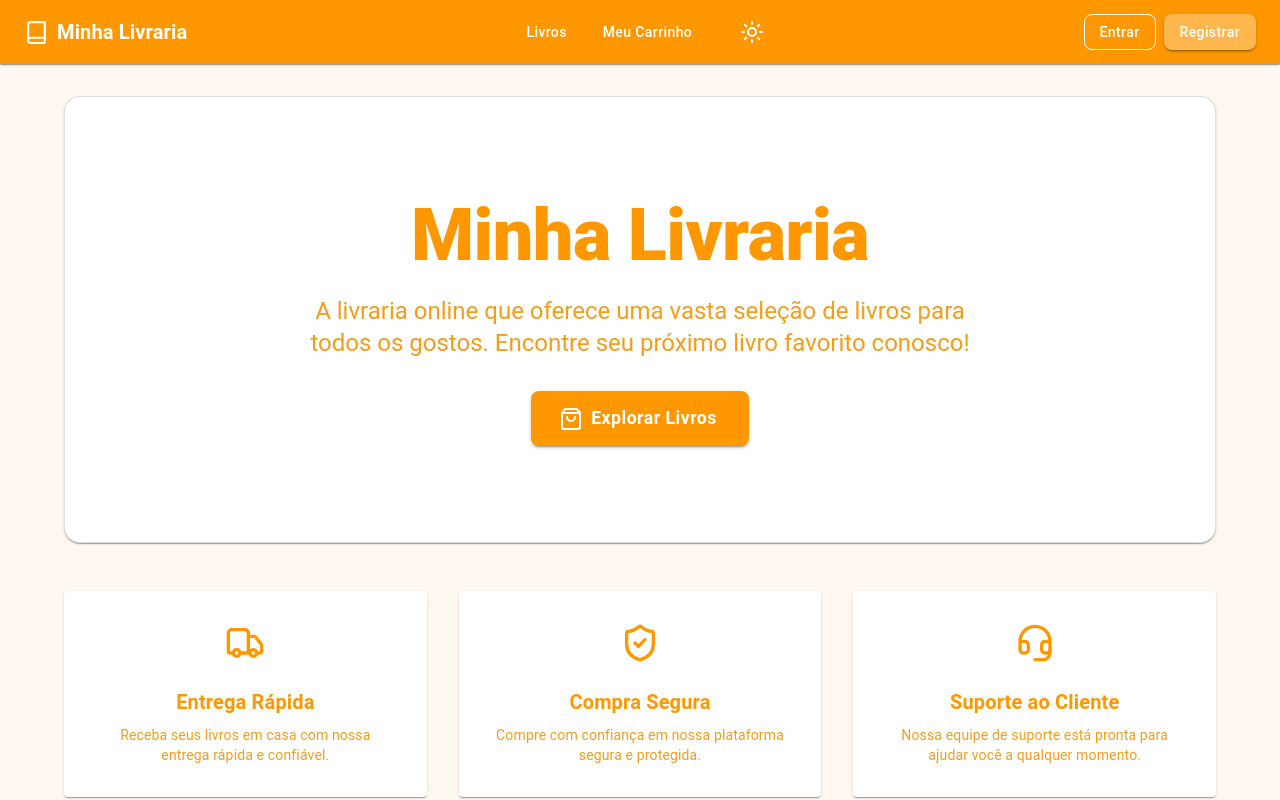
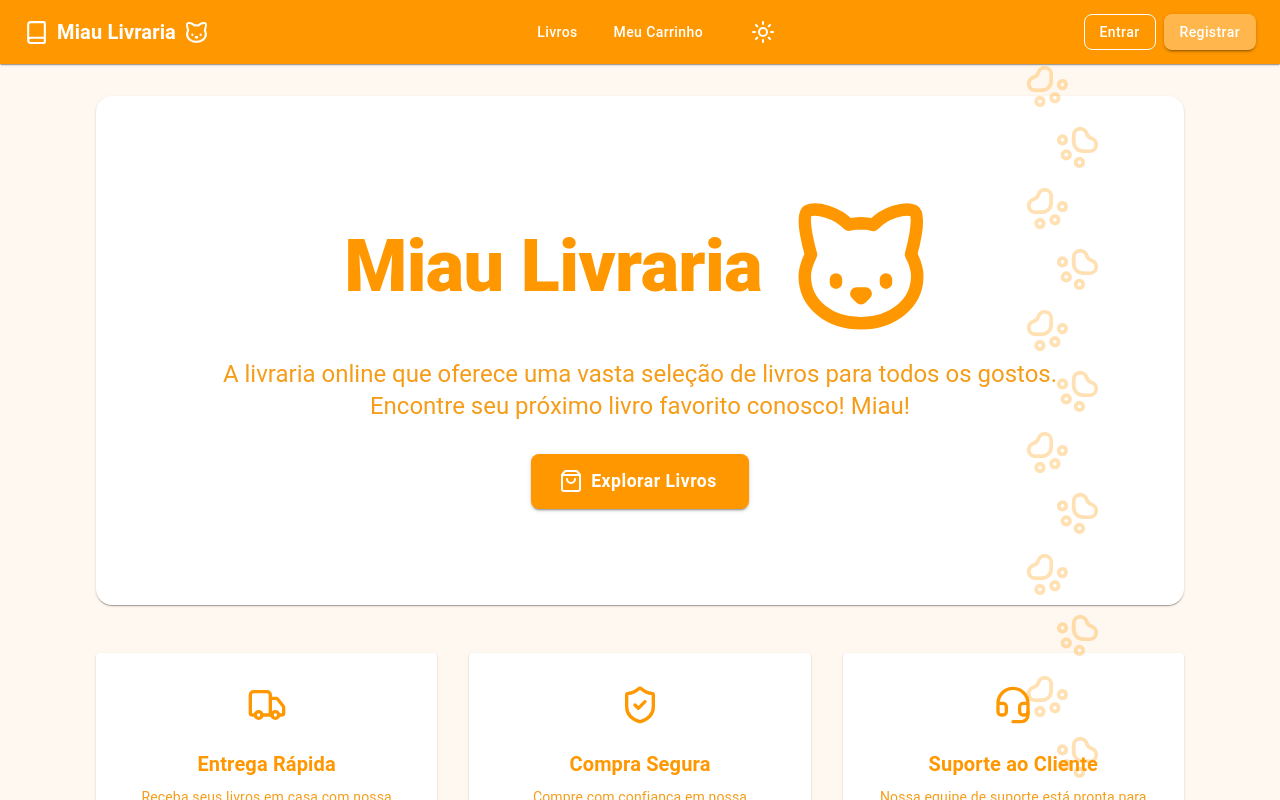
Before and after one commit to mariahpereira-practice/my-library, a React (Vite) app in the folder app/: page / in a window 1280 px wide. Shown: the top 800 px of the page. Built offline with nearby package versions, Linux system fonts and the light colour scheme.

Commit message:
modificando o layout

```diff
--- a/app/index.html
+++ b/app/index.html
@@ -4,7 +4,7 @@
     <meta charset="UTF-8" />
     <link rel="icon" type="image/svg+xml" href="/favicon.svg" />
     <meta name="viewport" content="width=device-width, initial-scale=1.0" />
-    <title>Minha Livraria</title>
+    <title>Miau Livraria</title>
   </head>
   <body>
     <div id="root"></div>
--- /dev/null
+++ b/app/src/components/CatPawPrint/index.tsx
@@ -0,0 +1,68 @@
+import { Box, Icon } from "@mui/material";
+import { PawPrintIcon } from "lucide-react";
+import { keyframes } from "@emotion/react";
+
+export function CatPawPrint() {
+
+    const paw1 = { mr: '180px', transform: 'rotate(-270deg)' }
+    const paw2 = { mr: '150px', transform: 'rotate(180deg)' }
+
+    const pawSteps = [
+        { ...paw1 },
+        { ...paw2 },
+        { ...paw1 },
+        { ...paw2 },
+        { ...paw1 },
+        { ...paw2 },
+        { ...paw1 },
+        { ...paw2 },
+        { ...paw1 },
+        { ...paw2 },
+        { ...paw1 },
+        { ...paw2 },
+        { ...paw1 },
+        { ...paw2 },
+        { ...paw1 },
+        { ...paw2 },
+        { ...paw1 },
+        { ...paw2 },
+    ]
+
+    return (
+        <Box sx={{
+                    position: 'absolute',
+                    bottom: 20,
+                    right: 30,
+                    display: 'flex',
+                    flexDirection: 'column',
+                    alignItems: 'flex-end',
+                    gap: 2,
+                    pointerEvents: 'none',
+                }}>
+            {pawSteps.map((step, index) => {
+                const fade = keyframes`
+                    0% { opacity: 0; }
+                    60% { opacity: 1; }
+                    100% { opacity: 0.3; }
+                `;
+                return (
+                    <Icon
+                        key={index}
+                        component={PawPrintIcon}
+                        sx={{
+                            color: 'primary.main',
+                            ...step,
+                            fontSize: 45,
+                            opacity: 0,
+                            animationName: fade.toString(),
+                            animationDuration: '0.5s',
+                            animationFillMode: 'forwards',
+                            animationDelay: `${index * 0.15}s`,
+                        }}
+                    />
+                );
+            })}
+
+            </Box>
+    );
+}
--- a/app/src/components/Layout/Header/brand-logo.tsx
+++ b/app/src/components/Layout/Header/brand-logo.tsx
@@ -1,5 +1,5 @@
 import { Typography } from "@mui/material";
-import { Book } from "lucide-react";
+import { Book, Cat } from "lucide-react";
 import {Link as RouterLink} from "react-router";
 
 function BrandLogo() {
@@ -16,7 +16,8 @@ function BrandLogo() {
         mr: {md: 4}
     }}>
     <Book size={25}/>
-      Minha Livraria
+      Miau Livraria
+    <Cat size={25}/>
     </Typography>
   );
 }
--- a/app/src/components/Layout/Header/index.tsx
+++ b/app/src/components/Layout/Header/index.tsx
@@ -6,7 +6,9 @@ import BrandLogo from "./brand-logo";
 
 export function Header(){
     return (
-        <AppBar position="static" elevation={1}>
+        <AppBar position="static" elevation={1} sx={{
+            zIndex: 1
+        }}>
             <Toolbar sx={{justifyContent: 'space-between'}}>
                 <MobileNavMenu />
                 <BrandLogo />
--- a/app/src/components/Layout/footer.tsx
+++ b/app/src/components/Layout/footer.tsx
@@ -6,11 +6,12 @@ export function Footer() {
         <Box component="footer" sx={{
             bgcolor: 'background.paper',
             py: 3,
-            mt: 'auto'
+            mt: 'auto',
+            zIndex: 1
         }}>
             <Container maxWidth="lg" >
                 <Typography variant="body2" color="text.secondary" align="center">
-                    © {new Date().getFullYear()} Minha Livraria. Todos os direitos reservados.
+                    © {new Date().getFullYear()} Miau Livraria. Projeto de Estudo de Front-End com React. Instituição: Infnet
                 </Typography>
                 <Typography variant="caption" color="text.secondary" align="center" sx={{
                     display: { xs: 'none', sm: 'block' },
--- a/app/src/components/Layout/index.tsx
+++ b/app/src/components/Layout/index.tsx
@@ -12,7 +12,7 @@ export function Layout() {
       }}>
         <Header />
         <Box component="main" sx={{ flexGrow: 1, py: 4 }}>
-            <Container maxWidth="lg">
+            <Container maxWidth={false} sx={{ px: { xs: 4, md: 12 } }}>
                 <Outlet />
             </Container>
         </Box>
--- a/app/src/pages/home.tsx
+++ b/app/src/pages/home.tsx
@@ -1,6 +1,8 @@
-import { Box, Button, Grid, Paper, Typography } from "@mui/material";
-import { Headset, ShieldCheck, ShoppingBag, Truck } from "lucide-react";
+import { Box, Button, Grid, Icon, Paper, Typography } from "@mui/material";
+import { Cat, CatIcon, Headset, PawPrint, PawPrintIcon, ShieldCheck, ShoppingBag, Truck } from "lucide-react";
 import { CardFeature } from "../components/CardFeature";
+import { useNavigate } from "react-router";
+import { CatPawPrint } from "../components/CatPawPrint";
 
 export function Home() {
 
@@ -20,36 +22,58 @@ export function Home() {
         description: "Nossa equipe de suporte está pronta para ajudar você a qualquer momento."
     }
 ]
+
+    const navigate = useNavigate();
     return (
         <Box>
             <Paper elevation={1}
             sx={{
-                p: {xs: 4, md: 8, lg: 12},
+                p: { xs: 4, md: 8, lg: 12 },
                 borderRadius: 4,
                 textAlign: "center",
                 mb: 6,
-                border: "1px solid",
-                borderColor: "divider",
+                mx: "auto",
+                width: "100%",
+                maxWidth:'100%',
+                boxSizing: 'border-box',
+                display: 'flex',
+                flexDirection: 'column',
+                alignItems: 'center',
+                justifyContent: 'center',
+                position: 'relative',
+                transition: 'transform 0.3s ease',
+                zIndex: 0,
+                "&:hover": {
+                    transform: "translateY(-10px)",
+                    zIndex: 2,
+                }
             }}>
                 <Typography variant="h2" component="h1"
                     sx={{
                         fontWeight: 800,
                         color: "primary.main",
                         mb: 2,
-                        fontSize: {xs: "2.5rem", md: "3.75rem", lg: "4.5rem"}
+                        fontSize: {xs: "2.5rem", md: "3.75rem", lg: "4.5rem"},
+                        display: "flex",
+                        flexDirection: "row",
+                        alignItems: "center",
+                        justifyContent: "center",
+                        gap: 3
                     }}>
-                    Minha Livraria
+                    Miau Livraria
+                    <Cat size={150}></Cat>
                 </Typography>
                 <Typography variant="h5" color="text.secondary" sx={{
                     mb:4,
-                    maxWidth: "700px",
+                    maxWidth: "900px",
                     mx: "auto"
                 }}>
-                    A livraria online que oferece uma vasta seleção de livros para todos os gostos. Encontre seu próximo livro favorito conosco!
+                    A livraria online que oferece uma vasta seleção de livros para todos os gostos. <br />
+                    Encontre seu próximo livro favorito conosco! Miau!
                 </Typography>
                 <Button variant="contained" size="large"
                 startIcon={<ShoppingBag />}
-                onClick={() => {}}
+                onClick={() => navigate("/books")}
                 sx={{
                     px:4,
                     py: 1.5,
@@ -60,6 +84,7 @@ export function Home() {
                     Explorar Livros
                 </Button>
             </Paper>
+            <CatPawPrint />
             <Grid container spacing={4}>
                 {features.map((feature, index) => (
                     <Grid sx={{
--- a/app/src/pages/login.tsx
+++ b/app/src/pages/login.tsx
@@ -1,13 +1,19 @@
 import { Box, Button, Container, Paper, TextField, Typography } from "@mui/material";
+import { CatPawPrint } from "../components/CatPawPrint";
 
 export function Login() {
   return (
-    <Box sx={{
-        display: 'flex',
-        alignItems: 'center',
-        justifyContent: 'center',
-    }}>
-        <Container maxWidth="xs">
+    <Box>
+        <CatPawPrint />
+        <Container
+            maxWidth="lg"
+            sx={{
+                minHeight: '75vh',
+                display: 'flex',
+                justifyContent: 'center',
+                px: { xs: 4, md: 12 }
+            }}
+        >
             <Paper
             elevation={0}
             sx={{
--- a/app/src/pages/register.tsx
+++ b/app/src/pages/register.tsx
@@ -1,4 +1,5 @@
 import { Alert, Box, Button, Container, Paper, TextField, Typography } from "@mui/material";
+import { CatPawPrint } from "../components/CatPawPrint";
 
 export function Register() {
 
@@ -6,12 +7,16 @@ export function Register() {
     const isPending = false;
 
     return (
-        <Box sx={{
-            display: 'flex',
-            alignItems: 'center',
-            justifyContent: 'center',
-        }}>
-        <Container maxWidth="xs">
+        <Box>
+        <CatPawPrint />
+        <Container
+            maxWidth="lg"
+            sx={{
+                minHeight: '75vh',
+                display: 'flex',
+                justifyContent: 'center',
+                px: { xs: 4, md: 12 }
+            }}>
             <Paper
             elevation={0}
             sx={{
```
